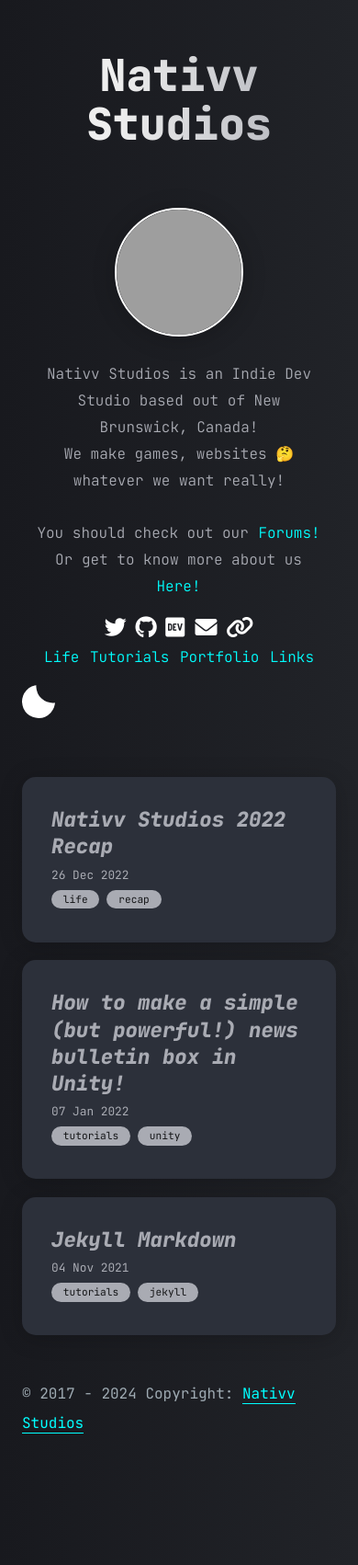
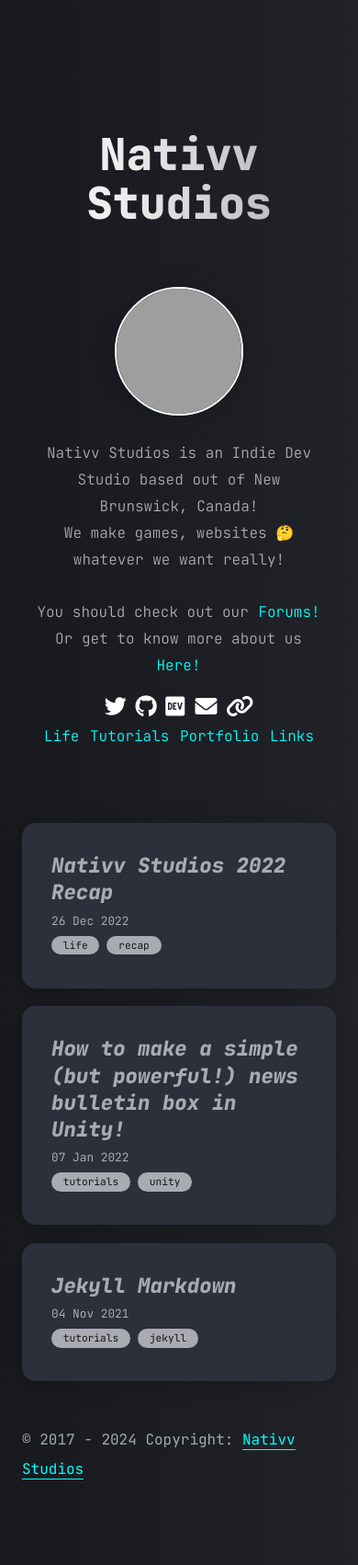
Before and after one commit to nativvstudios/nativvstudios.github.io, a Jekyll site: the page built from index.md, in a window 390 px wide. Shown: the whole page at 92% size. Built offline with Jekyll 4.4.1, drawn with Linux system fonts in a browser that asks for light colours; nearby versions of some CDN libraries; some web fonts are replaced; a script that is not in the unit is left out; before the commit the page ends 1652 px from its top, so only the background shows below that; grey boxes are pictures that could not be loaded.

Commit message:
Changes: -Improved Layout

```diff
--- a/_layouts/blog.html
+++ b/_layouts/blog.html
@@ -2,14 +2,18 @@
 <html lang="en">
   {% include head.html %}
   <div id="gradient">
-
+    <div class="dayNightObj">
+      <label class="dayNight">
+        <input type="checkbox" id="dayNightToggle">
+        <div></div>
+    </label>
+    </div>
   <body>
     <main>
+
+
+
       {% include header.html %} {% include bio.html %}
-      <label class="dayNight">
-          <input type="checkbox" id="dayNightToggle">
-          <div></div>
-      </label>
 
       <section class="articles">
         {% for post in site.posts %}
--- a/_sass/blog.scss
+++ b/_sass/blog.scss
@@ -53,11 +53,12 @@
   color: var(--white-2);
   font-family: 'JetBrains Mono', monospace;
   line-height: 2rem;
+
 }
 
 header {
   padding: 2rem 0 4rem 0;
-
+  display: flex; justify-content: center;
   .site-title {
     background: var(--site-title-gradient);
     background-clip: text;
@@ -65,7 +66,7 @@
     margin: 0 auto;
     -webkit-background-clip: text;
     -webkit-text-fill-color: transparent;
-    font-size: 4.75rem;
+    font-size: 6rem;
     font-weight: 800;
     line-height: 110%;
   }
@@ -73,8 +74,9 @@
 
 main {
   margin: 0 auto;
-  max-width: 47rem;
+  max-width: 55rem;
   padding: 3rem 0;
+
 }
 /* header */
 
@@ -651,6 +653,9 @@
 /* media query */
 
 @media screen and (max-width: 750px) {
+  .dayNightObj {
+    opacity: 0;
+  }
   main {
     padding: 1.5rem;
   }
@@ -661,7 +666,9 @@
 }
 
 @media screen and (max-width: 650px) {
-
+  .dayNightObj {
+    opacity: 0;
+  }
   .life-items {
     // flex-direction: column;
     .life-item {
@@ -765,9 +772,16 @@
   }
 }
 
+.dayNightObj {
+  position: -webkit-sticky;
+  position: sticky;
+  top: 0;
+  right: 0;
+  padding-top: 50px;
+  padding-right: 50px;
+}
 
-
-.dayNight body {
+.dayNight div {
     transition: background .4s ease;
     background: var(--night);
     &.day {
@@ -776,6 +790,8 @@
 }
 
 .dayNight {
+  justify-content: flex-end;
+  display: flex;
     cursor: pointer;
     input {
         display: none;
@@ -829,10 +845,3 @@
 }
 
 // Center & dribbble
-.dayNight body {
-    min-height: 100vh;
-    display: flex;
-    justify-content: right;
-    align-items: right;
-
-}
```
